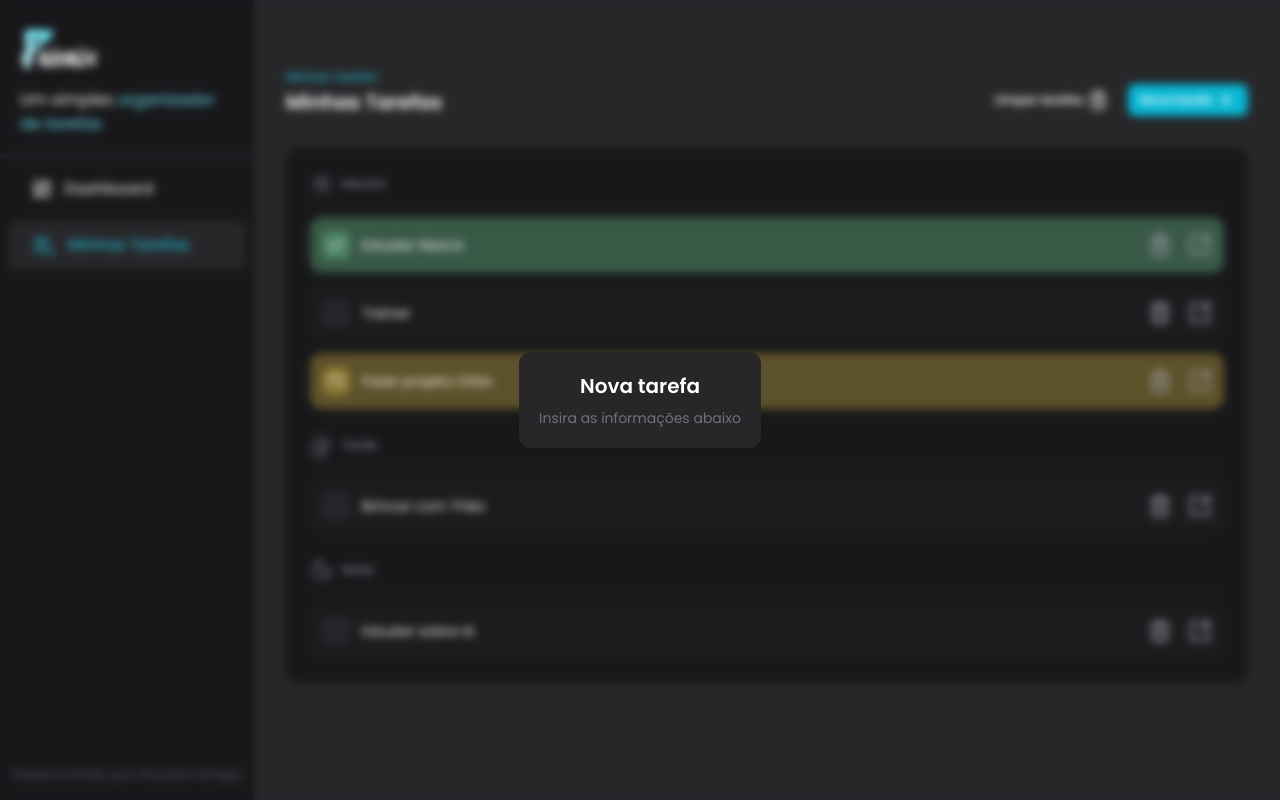
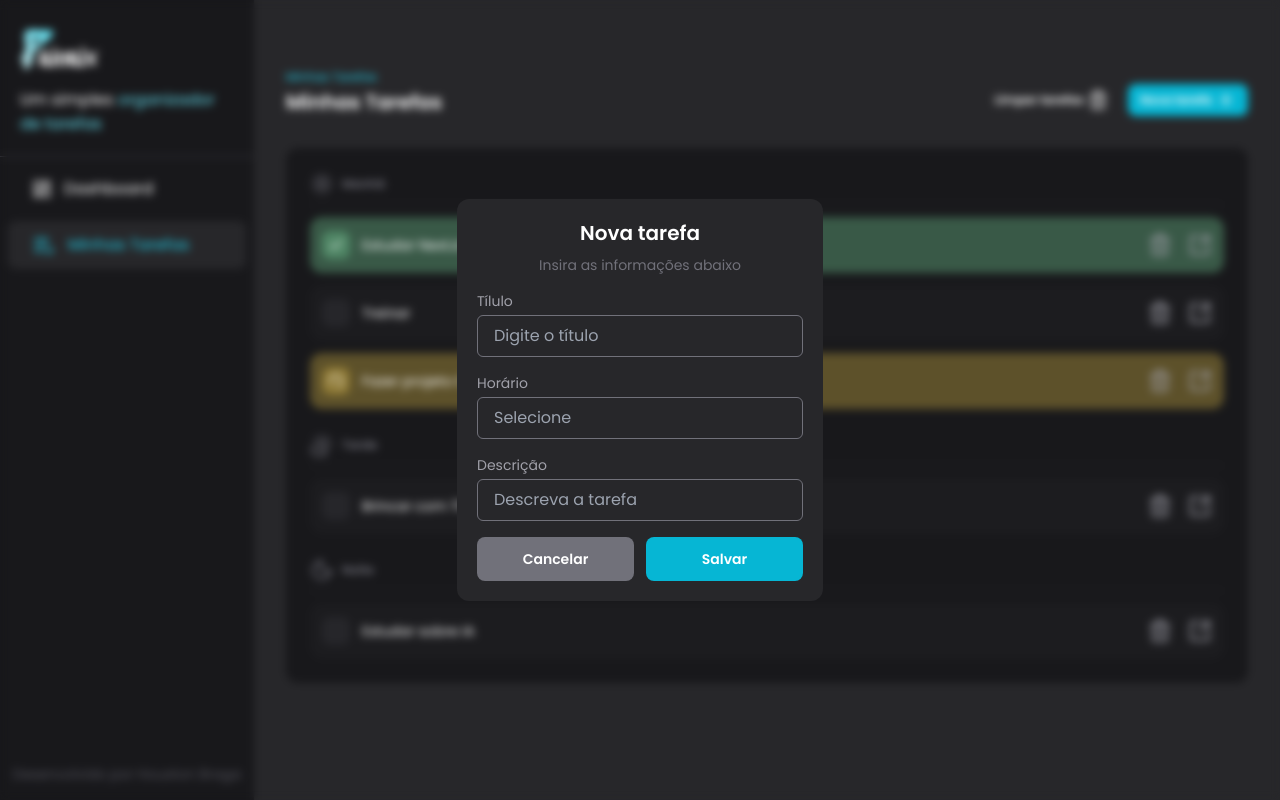
Before and after one commit to houstonbraga/task-manager-priorix, a React (Vite) app: page / in a window 1280 px wide. Both pictures are taken after a click on the button "Nova tarefa". Built offline with nearby package versions, Linux system fonts and the light colour scheme.

Commit message:
feat: add interactive with the cancel button of dialog task

```diff
--- a/src/task/components/AddTaskDialog.jsx
+++ b/src/task/components/AddTaskDialog.jsx
@@ -1,13 +1,40 @@
 import { createPortal } from "react-dom"
 
-const AddTaskDialog = ({ isOpen }) => {
+import Button from "../../components/Button"
+import Input from "./Imput"
+
+const AddTaskDialog = ({ isOpen, handleClose }) => {
   if (!isOpen) return null
 
   return createPortal(
-    <div className="fixed bottom-0 left-0 right-0 top-0 flex h-screen w-screen items-center justify-center backdrop-blur-sm">
-      <div className="rounded-xl bg-zinc-800 p-5 text-center text-white">
-        <h2 className="mb-2 text-xl font-semibold">Nova tarefa</h2>
-        <p className="text-sm text-zinc-500">Insira as informações abaixo</p>
+    <div className="fixed bottom-0 left-0 right-0 top-0 flex h-screen w-screen flex-col items-center justify-center backdrop-blur-sm">
+      <div className="flex w-[366px] flex-col space-y-4 rounded-xl bg-zinc-800 p-5 text-center text-white">
+        <div>
+          <h2 className="mb-2 text-xl font-semibold">Nova tarefa</h2>
+          <p className="text-sm text-zinc-500">Insira as informações abaixo</p>
+        </div>
+        <div className="flex flex-col gap-4">
+          <Input key="title" label="Tílulo" placeholder="Digite o título" />
+          <Input key="time" label="Horário" placeholder="Selecione" />
+          <Input
+            key="description"
+            label="Descrição"
+            placeholder="Descreva a tarefa"
+          />
+        </div>
+        <div className="flex items-center justify-center gap-3">
+          <Button
+            variant="secondary"
+            size="large"
+            className="w-full"
+            onClick={handleClose}
+          >
+            Cancelar
+          </Button>
+          <Button size="large" className="w-full">
+            Salvar
+          </Button>
+        </div>
       </div>
     </div>,
     document.body
--- a/src/task/index.jsx
+++ b/src/task/index.jsx
@@ -68,6 +68,10 @@ const Tasks = () => {
     setTasks(newTasks)
   }
 
+  const handleDialogClose = () => {
+    return setIsOpen(false)
+  }
+
   /* handleTaskCheckboxClick = (currentTask) => {
     const UpdateTasksStatus = tasks.map((task) => {
       if (task.id === currentTask.id) {
@@ -85,7 +89,7 @@ const Tasks = () => {
 
   return (
     <div className="w-full px-8 py-16">
-      <AddTaskDialog isOpen={isOpen} />
+      <AddTaskDialog isOpen={isOpen} handleClose={handleDialogClose} />
       <div className="mb-8 flex w-full items-end justify-between">
         <div>
           <span className="text-xs text-cyan-400">Minhas Tarefas</span>
```
